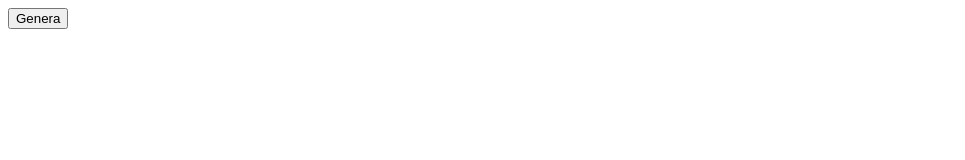
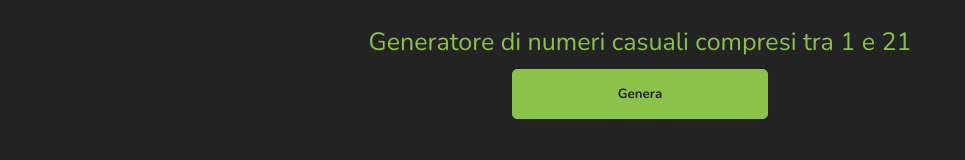
Before and after one commit to joe2k01/random, a plain HTML site: page index.html in a window 1280 px wide. Shown: the whole page, without its empty margins (0-965 px from the left). Drawn offline with nearby package versions, Linux system fonts and the light colour scheme.

Commit message:
random: Styling
Signed-off-by: Giuseppe Barillari <joe2k01dev@gmail.com>

```diff
--- a/index.html
+++ b/index.html
@@ -1,9 +1,48 @@
 <!DOCTYPE html>
 <html>
+  <head>
+    <link href="https://fonts.googleapis.com/css?family=Nunito:400,600,700" rel="stylesheet">
+  </head>
+
   <body>
-    <button onclick="myFunction()">Genera</button>
+    <style media="screen" type="text/css">
+      body {
+        background: #232323;
+        padding: 0px;
+        margin: 0px;
+        font-family: 'Nunito', sans-serif;
+        font-size: 25px;
+      }
 
-    <p id="out"></p>
+      button {
+        margin-top: 10px;
+        margin-bottom: 10px;
+        font-family: 'Nunito', sans-serif;
+        font-weight: 700;
+        background: #8BC34A;
+        color: #232323;
+        border: 1px solid #8BC34A;
+        border-radius: 5px;
+        padding: 15px;
+        width: 20%;
+        transition: 0.3s;
+        -webkit-transition: 0.3s;
+        -moz-transition: 0.3s;
+      }
+
+      p {
+        text-align: center;
+        color: #8BC34A;
+      }
+    </style>
+
+    <p>
+      Generatore di numeri casuali compresi tra 1 e 21<br>
+
+      <button onclick="myFunction()">Genera</button>
+
+      <p id="out"></p>
+    </p>
 
     <script>
       var num;
```
